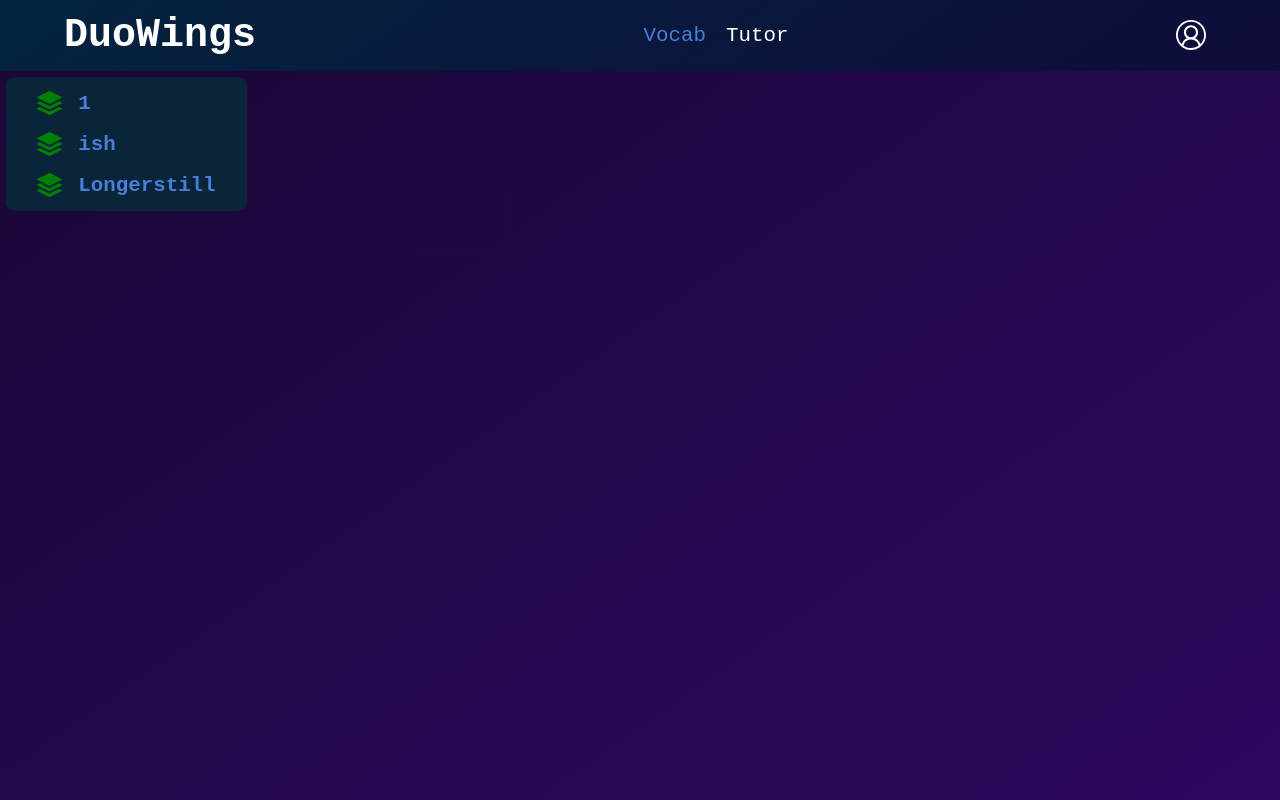
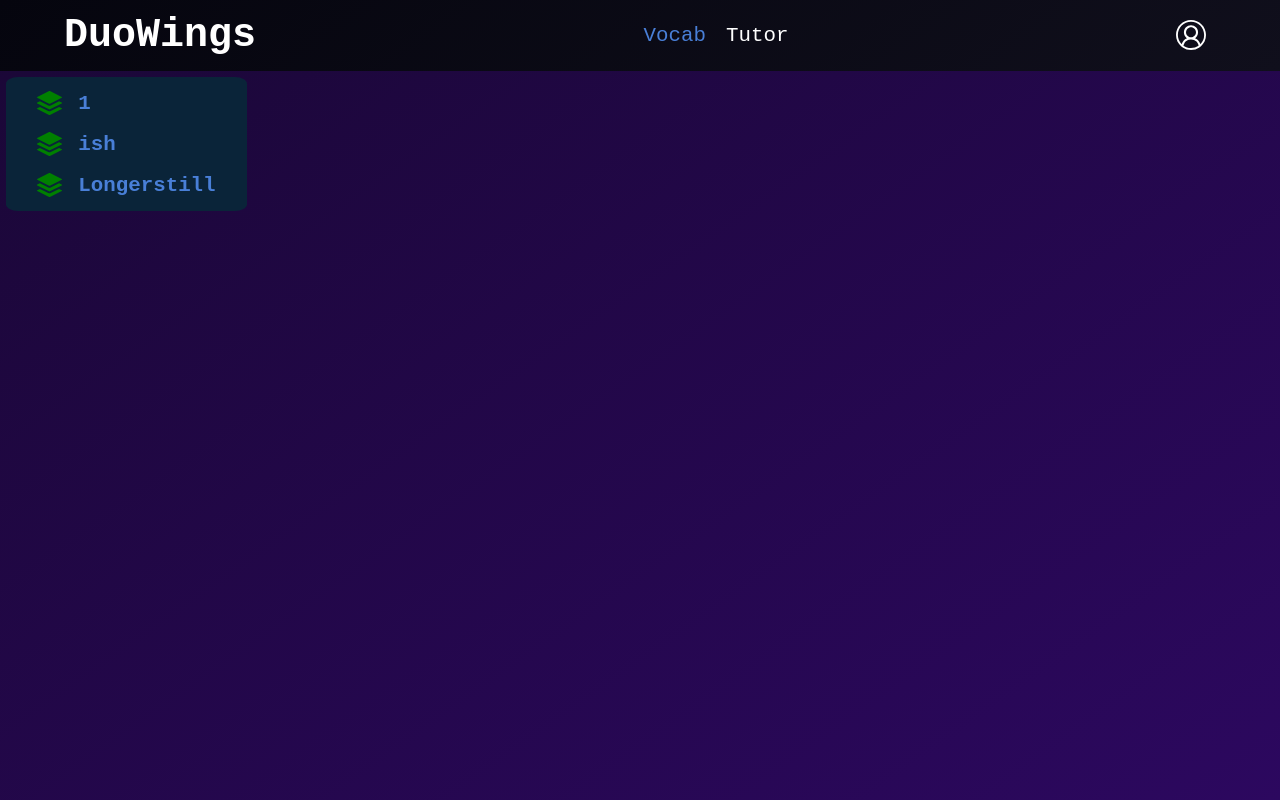
Before and after one commit to devingdaniels/DuoWings, a React (Vite) app in the folder frontend/: page /tutor in a window 1280 px wide. Built offline with nearby package versions, Linux system fonts and the light colour scheme; no server answers; a web font is replaced by a local one.

Commit message:
Refactor: minor css change.

```diff
--- a/frontend/src/App.css
+++ b/frontend/src/App.css
@@ -4,6 +4,11 @@
   /* font-family: 'Roboto Mono', monospace; */
   /* font-family: 'Inconsolata', monospace; */
   font-family: 'JetBrains Mono', monospace;
+
+}
+
+html{
+  background: linear-gradient(145deg, #1a0736, #2c085f); /* Gradient background for a cool effect */
 
 }
 
@@ -153,7 +158,7 @@ a {
   align-items: center;
   padding: 1% 5%;
   background-color: #0e536c;
-  background: linear-gradient(145deg, #03243e, #0f0c3a); /* This ensures that the body is at least as tall as the viewport but can grow taller if needed.*/
+  background: linear-gradient(145deg, #05050e, #100f1c); /* This ensures that the body is at least as tall as the viewport but can grow taller if needed.*/
   color: white;
 }
 
```
